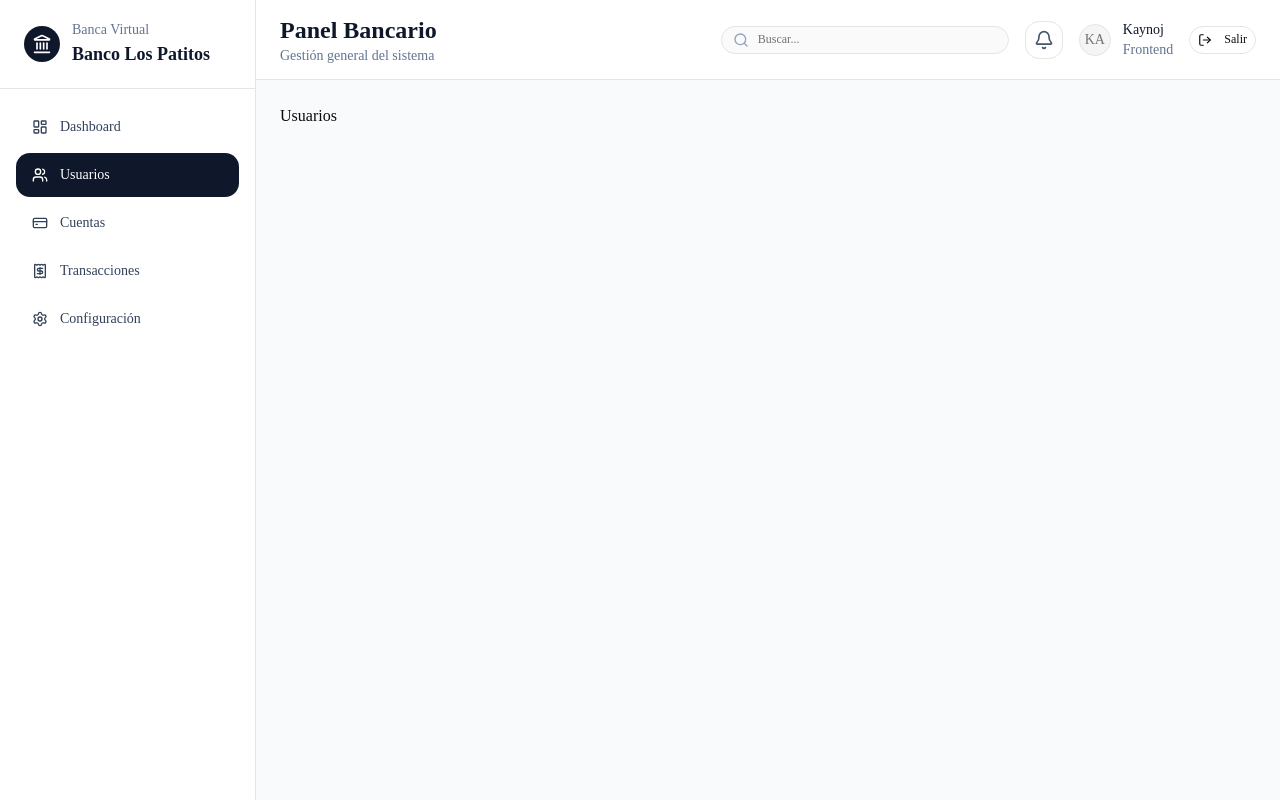
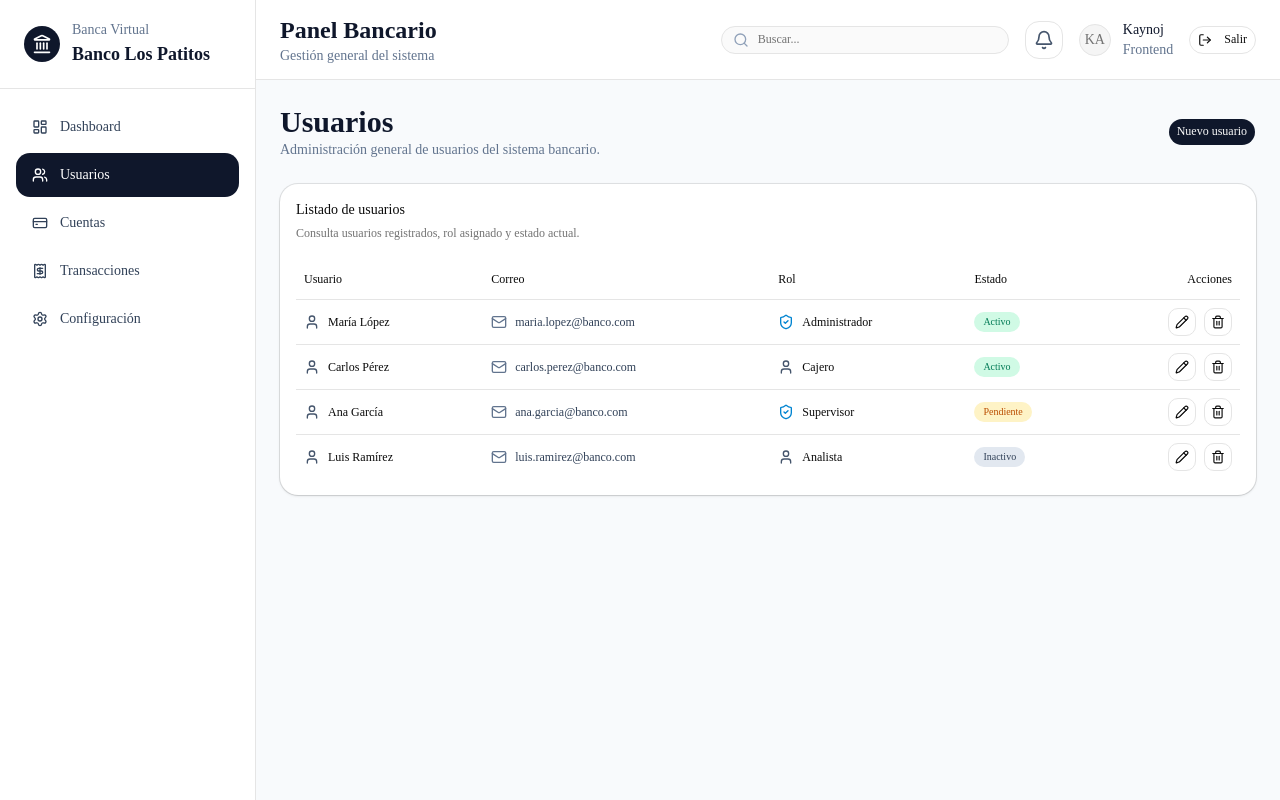
Before and after one commit to kaynoj98/banco-frontend, a Next.js app: page /usuarios in a window 1280 px wide. Built offline with nearby package versions, Linux system fonts and the light colour scheme.

Commit message:
Se implementa vista de usuarios con tabla administrativa, Se agrega listado de usuarios con nombre, correo, rol, estado y acciones visuales de administración.

```diff
--- a/app/(dashboard)/usuarios/page.tsx
+++ b/app/(dashboard)/usuarios/page.tsx
@@ -1,3 +1,167 @@
+import { Mail, Pencil, ShieldCheck, Trash2, User } from "lucide-react";
+import { Badge } from "@/components/ui/badge";
+import { Button } from "@/components/ui/button";
+import {
+  Card,
+  CardContent,
+  CardDescription,
+  CardHeader,
+  CardTitle,
+} from "@/components/ui/card";
+import {
+  Table,
+  TableBody,
+  TableCell,
+  TableHead,
+  TableHeader,
+  TableRow,
+} from "@/components/ui/table";
+
+const usuarios = [
+  {
+    id: 1,
+    name: "María López",
+    email: "maria.lopez@banco.com",
+    role: "Administrador",
+    status: "Activo",
+  },
+  {
+    id: 2,
+    name: "Carlos Pérez",
+    email: "carlos.perez@banco.com",
+    role: "Cajero",
+    status: "Activo",
+  },
+  {
+    id: 3,
+    name: "Ana García",
+    email: "ana.garcia@banco.com",
+    role: "Supervisor",
+    status: "Pendiente",
+  },
+  {
+    id: 4,
+    name: "Luis Ramírez",
+    email: "luis.ramirez@banco.com",
+    role: "Analista",
+    status: "Inactivo",
+  },
+];
+
+function getStatusClasses(status: string) {
+  switch (status) {
+    case "Activo":
+      return "bg-emerald-100 text-emerald-700 hover:bg-emerald-100";
+    case "Pendiente":
+      return "bg-amber-100 text-amber-700 hover:bg-amber-100";
+    case "Inactivo":
+      return "bg-slate-200 text-slate-700 hover:bg-slate-200";
+    default:
+      return "";
+  }
+}
+
+function getRoleIcon(role: string) {
+  if (role === "Administrador" || role === "Supervisor") {
+    return <ShieldCheck className="h-4 w-4 text-sky-600" />;
+  }
+
+  return <User className="h-4 w-4 text-slate-600" />;
+}
 export default function UsuariosPage() {
-  return <h1>Usuarios</h1>;
+  return (
+    <div className="space-y-6">
+      <section className="flex flex-col justify-between gap-4 md:flex-row md:items-center">
+        <div>
+          <h1 className="text-3xl font-bold text-slate-900">Usuarios</h1>
+          <p className="text-sm text-slate-500">
+            Administración general de usuarios del sistema bancario.
+          </p>
+        </div>
+
+        <Button className="rounded-xl bg-slate-900 hover:bg-slate-800">
+          Nuevo usuario
+        </Button>
+      </section>
+
+      <Card className="rounded-2xl shadow-sm">
+        <CardHeader>
+          <CardTitle>Listado de usuarios</CardTitle>
+          <CardDescription>
+            Consulta usuarios registrados, rol asignado y estado actual.
+          </CardDescription>
+        </CardHeader>
+
+        <CardContent>
+          <div className="overflow-x-auto">
+            <Table>
+              <TableHeader>
+                <TableRow>
+                  <TableHead>Usuario</TableHead>
+                  <TableHead>Correo</TableHead>
+                  <TableHead>Rol</TableHead>
+                  <TableHead>Estado</TableHead>
+                  <TableHead className="text-right">Acciones</TableHead>
+                </TableRow>
+              </TableHeader>
+
+              <TableBody>
+                {usuarios.map((user) => (
+                  <TableRow key={user.id}>
+                    <TableCell>
+                      <div className="flex items-center gap-2 font-medium">
+                        <User className="h-4 w-4 text-slate-600" />
+                        {user.name}
+                      </div>
+                    </TableCell>
+
+                    <TableCell>
+                      <div className="flex items-center gap-2 text-slate-700">
+                        <Mail className="h-4 w-4 text-slate-500" />
+                        {user.email}
+                      </div>
+                    </TableCell>
+
+                    <TableCell>
+                      <div className="flex items-center gap-2">
+                        {getRoleIcon(user.role)}
+                        {user.role}
+                      </div>
+                    </TableCell>
+
+                    <TableCell>
+                      <Badge
+                        className={`rounded-lg ${getStatusClasses(user.status)}`}
+                      >
+                        {user.status}
+                      </Badge>
+                    </TableCell>
+
+                    <TableCell className="text-right">
+                      <div className="flex justify-end gap-2">
+                        <Button
+                          variant="outline"
+                          size="icon"
+                          className="rounded-lg"
+                        >
+                          <Pencil className="h-4 w-4" />
+                        </Button>
+                        <Button
+                          variant="outline"
+                          size="icon"
+                          className="rounded-lg"
+                        >
+                          <Trash2 className="h-4 w-4" />
+                        </Button>
+                      </div>
+                    </TableCell>
+                  </TableRow>
+                ))}
+              </TableBody>
+            </Table>
+          </div>
+        </CardContent>
+      </Card>
+    </div>
+  );
 }
```
